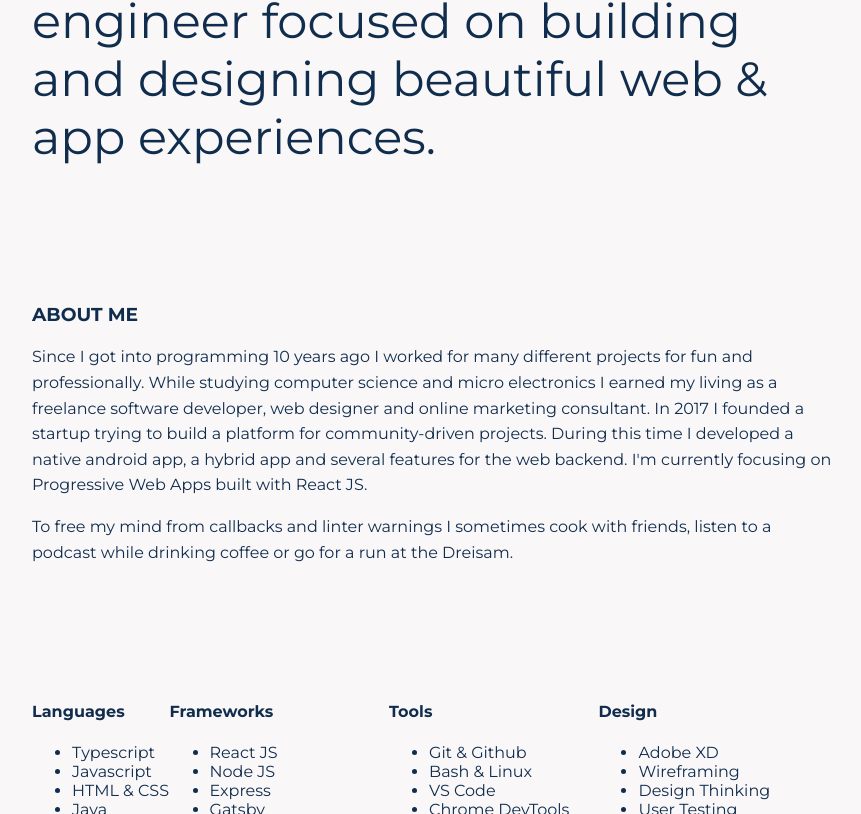
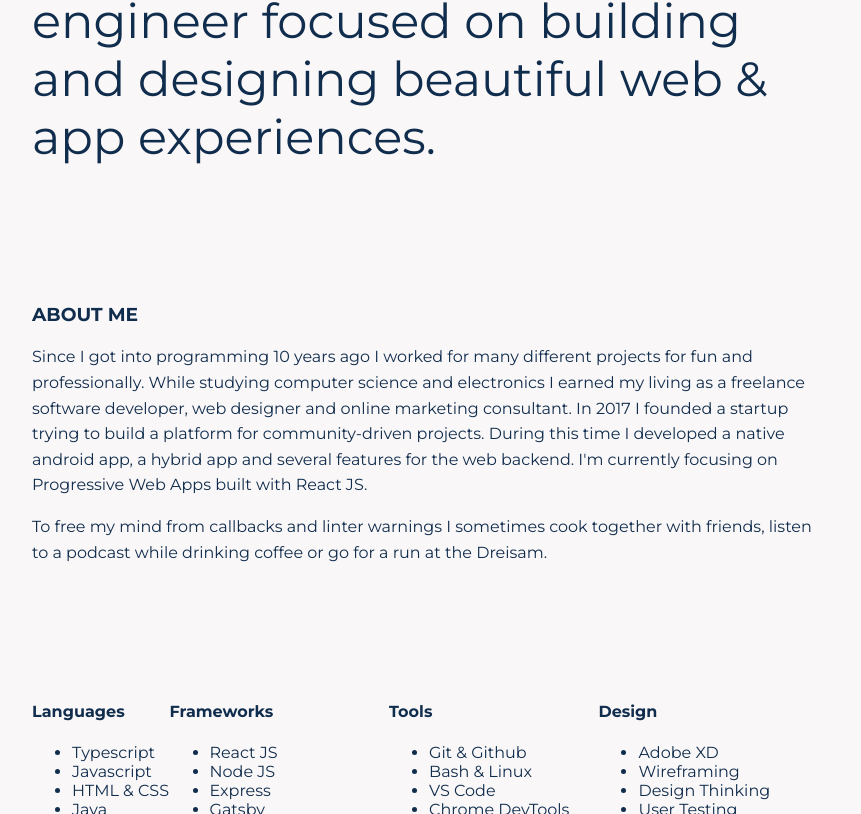
Before and after one commit to nicograef/nicograef.github.io, a Gatsby site: page / in a window 1280 px wide. Shown: the part 286-1100 px from the top of the page, without its empty margins (208-1069 px from the left). Built offline with nearby package versions, Linux system fonts and the light colour scheme; Gatsby itself is replaced by a stand-in of ours.

Commit message:
changed about text

```diff
--- a/src/components/About.js
+++ b/src/components/About.js
@@ -6,16 +6,16 @@ export default () => (
     <div className="section-content">
       <p>
         Since I got into programming 10 years ago I worked for many different projects for fun and
-        professionally. While studying computer science and micro electronics I earned my living as
-        a freelance software developer, web designer and online marketing consultant. In 2017 I
+        professionally. While studying computer science and electronics I earned my living as a
+        freelance software developer, web designer and online marketing consultant. In 2017 I
         founded a startup trying to build a platform for community-driven projects. During this time
         I developed a native android app, a hybrid app and several features for the web backend. I'm
         currently focusing on Progressive Web Apps built with React JS.
       </p>
 
       <p>
-        To free my mind from callbacks and linter warnings I sometimes cook with friends, listen to
-        a podcast while drinking coffee or go for a run at the Dreisam.
+        To free my mind from callbacks and linter warnings I sometimes cook together with friends,
+        listen to a podcast while drinking coffee or go for a run at the Dreisam.
       </p>
     </div>
   </section>
```
Also changed, not shown: 1 other file.
